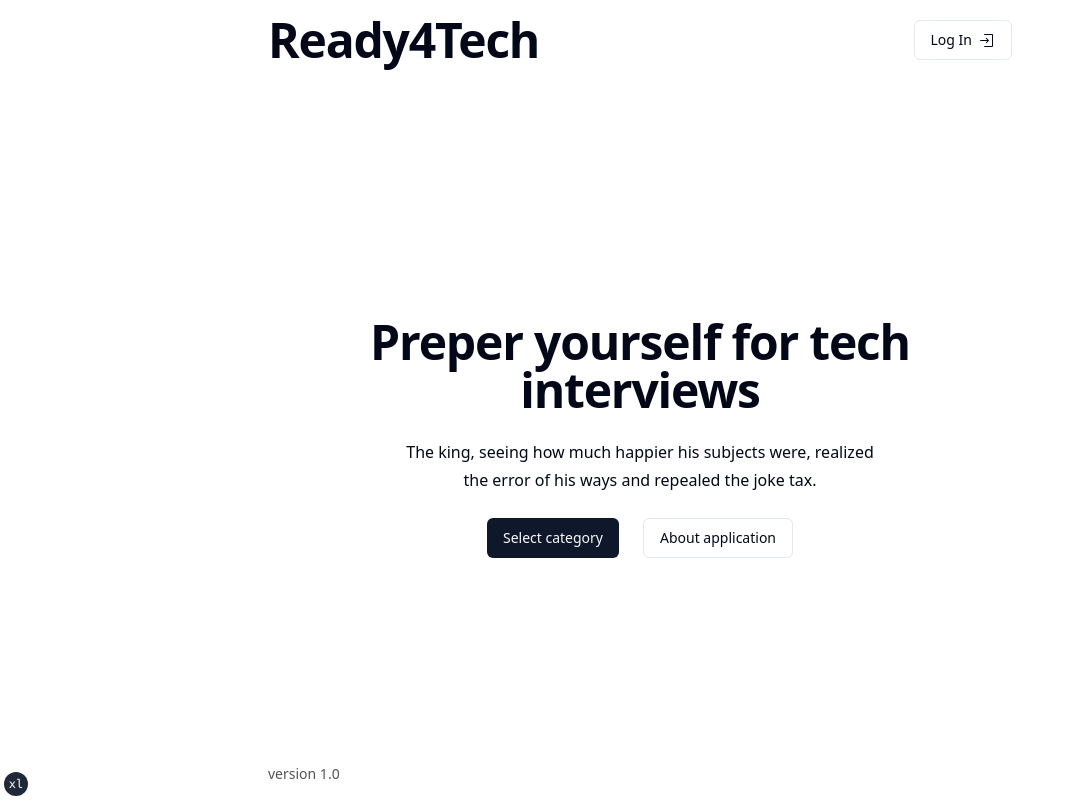
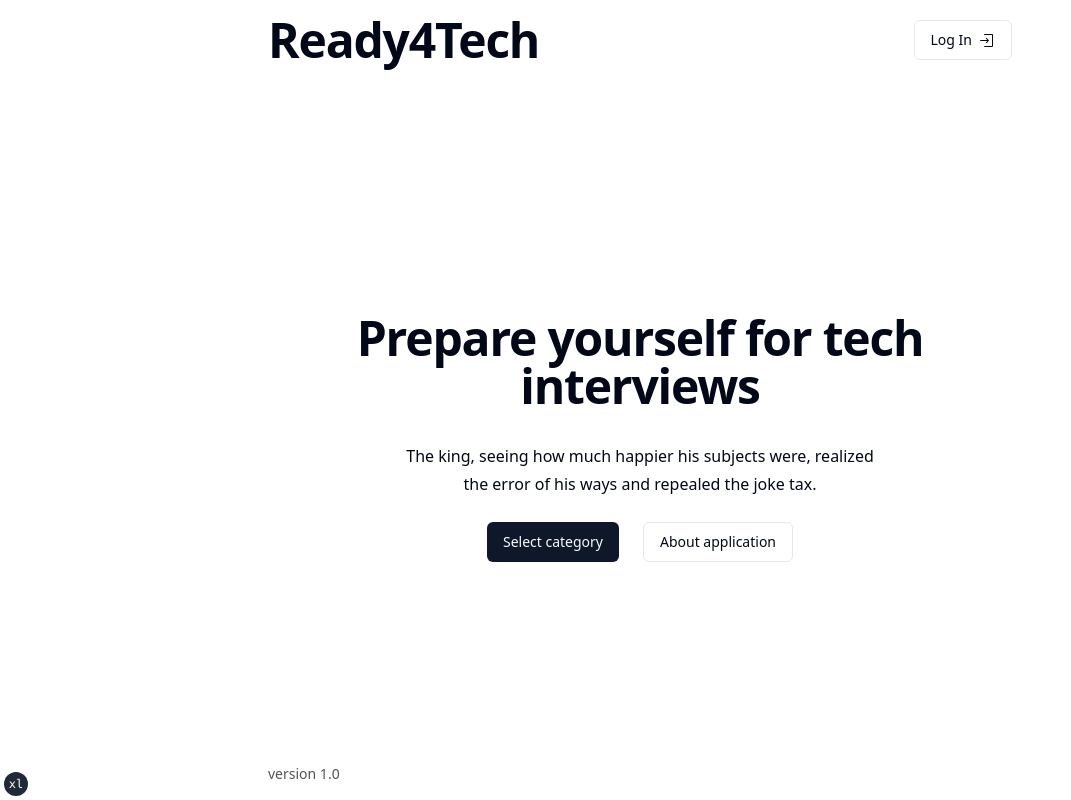
Before and after one commit to rafal19987/Ready4Tech-Flashcards-Learning-App-Nextjs-TypeScript-Tailwind-Shadcn-Nextauth-Nestjs-MySql-TypeORM, a Next.js app in the folder client/: page / in a window 1280 px wide. Shown: the whole page, without its empty margins (0-1071 px from the left). Built offline with nearby package versions, Linux system fonts and the light colour scheme; no server answers.

Commit message:
typo: fix

```diff
--- a/client/src/app/(pages)/about/page.tsx
+++ b/client/src/app/(pages)/about/page.tsx
@@ -1,7 +1,7 @@
 import Image from 'next/image';
 import { Metadata } from 'next';
 import Link from 'next/link';
-import image from '@/assets/images/cv-review.jpg';
+import image from '@/assets/images/cv-review.avif';
 import { H2 } from '@components/shared/typography/H2';
 import { P } from '@components/shared/typography/P';
 import { H3 } from '@components/shared/typography/H3';
@@ -18,7 +18,7 @@ const AboutPage: React.FC = () => {
     <section className='space-y-8 pb-24'>
       <div className='space-y-4'>
         <div className='space-y-2'>
-          <Small>Preper yourself</Small>
+          <Small>Prepare yourself</Small>
           <H2>Interviews are stressful</H2>
           <P className='leading-0 [&:not(:first-child)]:mt-0'>
             Have you ever been stressed before an exam? Stress accompanies us at
@@ -92,7 +92,7 @@ const AboutPage: React.FC = () => {
             <Link
               href='https://github.com/'
               target='_blank'
-              referrerPolicy='no-referrer'
+              rel='noopener noreferrer'
               aria-label={`Linkedin profile of author`}
               className={buttonVariants({ variant: 'outline' })}
             >
@@ -103,7 +103,7 @@ const AboutPage: React.FC = () => {
             <Link
               href='https://www.linkedin.com/'
               target='_blank'
-              referrerPolicy='no-referrer'
+              rel='noopener noreferrer'
               aria-label={`Linkedin profile of author`}
               className={buttonVariants({ variant: 'outline' })}
             >
@@ -113,7 +113,7 @@ const AboutPage: React.FC = () => {
           <li>
             <Link
               href='mailto:rizdebski29@gmail.com'
-              referrerPolicy='no-referrer'
+              rel='noopener noreferrer'
               aria-label={`Email rizdebski29@gmail.com`}
               className={buttonVariants({ variant: 'outline' })}
             >
--- a/client/src/app/page.tsx
+++ b/client/src/app/page.tsx
@@ -1,12 +1,14 @@
 import { Button } from '@/components/shared/Button';
-import { H1 } from '@/components/shared/typography/H1';
+import { H2 } from '@/components/shared/typography/H2';
 import { P } from '@/components/shared/typography/P';
 import Link from 'next/link';
 
 export default async function Home() {
   return (
     <div className='flex-grow flex flex-col h-full items-center justify-center'>
-      <H1 className='text-center'>Preper yourself for tech interviews</H1>
+      <H2 className='text-center scroll-m-20 text-4xl font-extrabold tracking-tight lg:text-5xl border-none'>
+        Prepare yourself for tech interviews
+      </H2>
       <P className='text-center lg:w-2/3'>
         The king, seeing how much happier his subjects were, realized the error
         of his ways and repealed the joke tax.
--- a/client/src/components/FlashcardsGame/FlashcardAnswer.tsx
+++ b/client/src/components/FlashcardsGame/FlashcardAnswer.tsx
@@ -29,7 +29,7 @@ export const FlashcardAnswer: React.FC<props> = ({
         <div className='absolute top-24 -left-10 rotate-90 flex flex-col gap-2 w-fit h-fit '>
           <H4 className='text-white text-4xl'>Learning app</H4>
           <P className='text-white text-lg [&:not(:first-child)]:mt-0'>
-            Preper youreself
+            Prepare youreself
           </P>
         </div>
 
```
